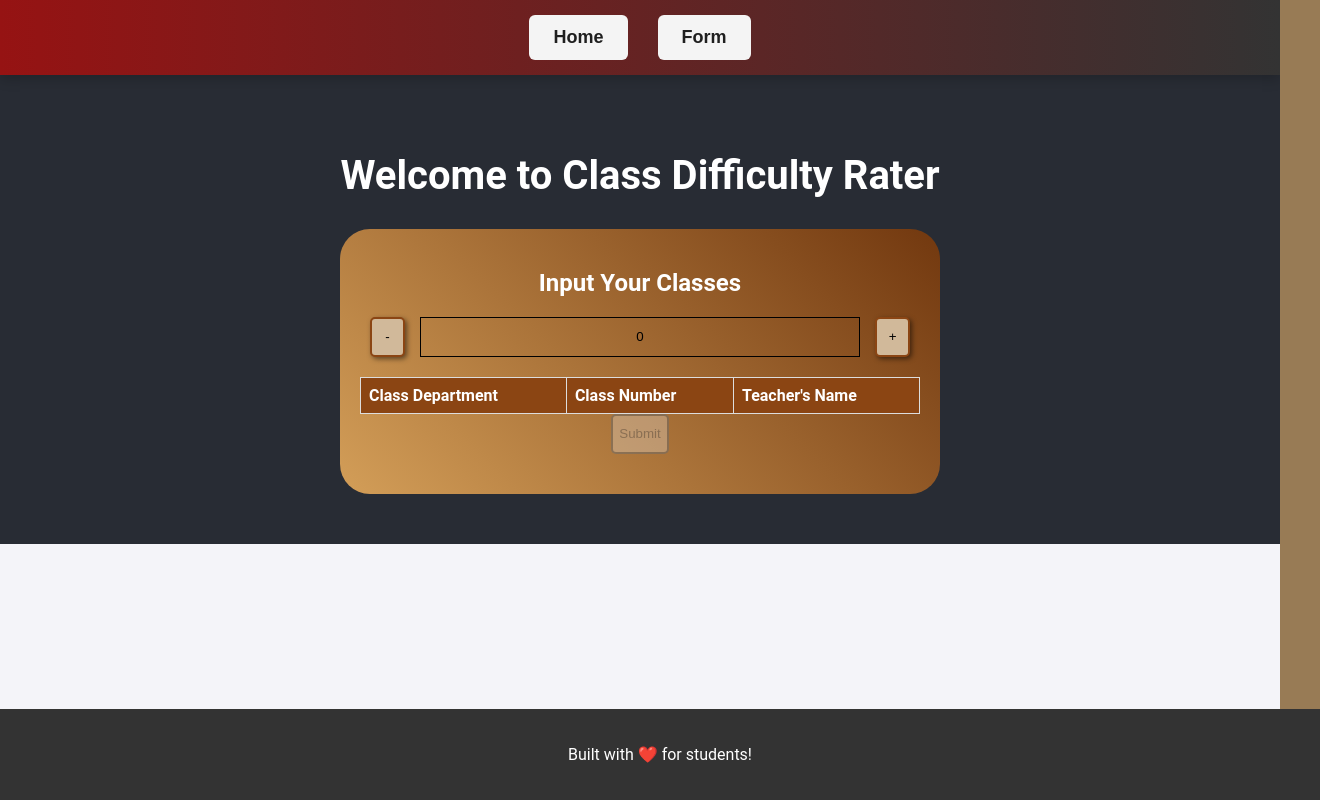
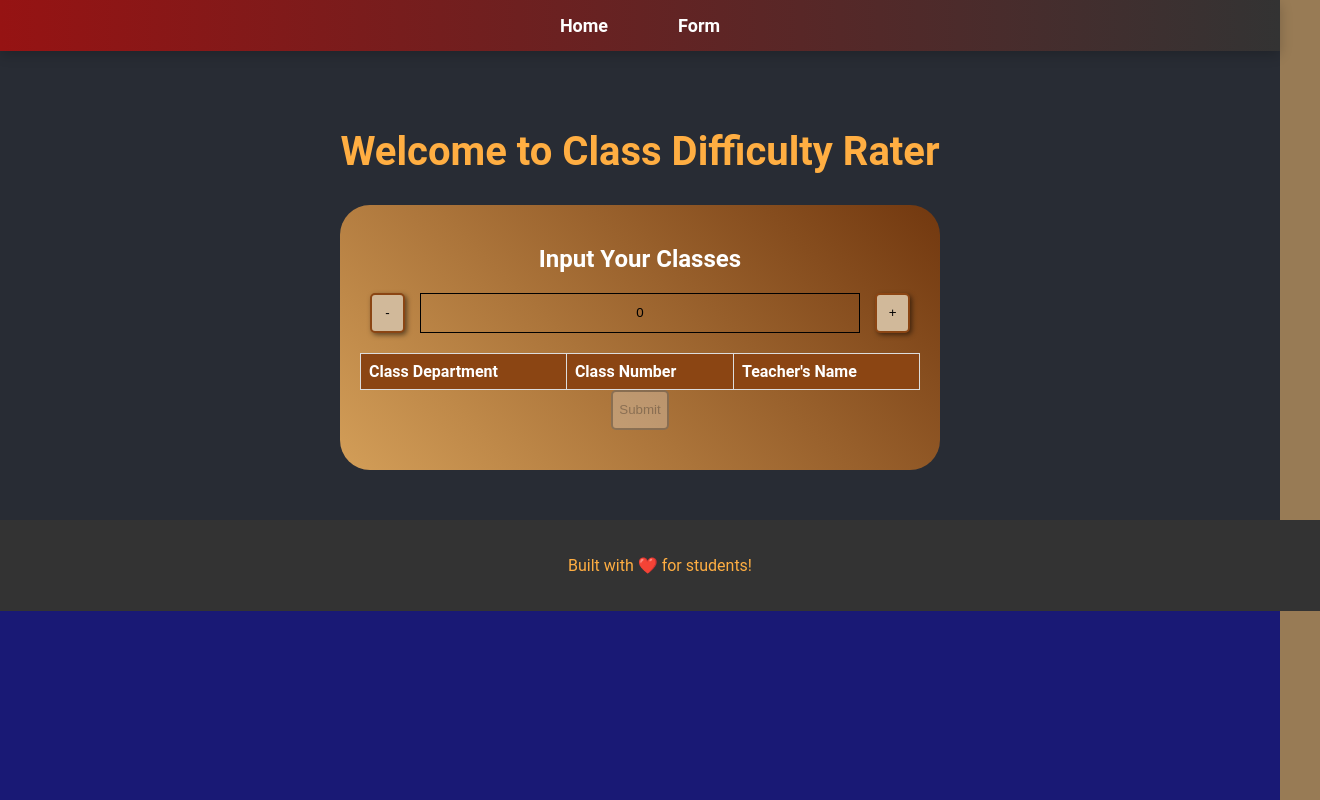
Before and after one commit to athariandre/class-overflow, a React (Create React App) app in the folder frontend/my-app/: page /form in a window 1280 px wide. Shown: the whole page, 1320 px wide, since content can reach past the window. Built offline with nearby package versions, Linux system fonts and the light colour scheme; a web font is replaced by a local one.

Commit message:
new stuff

```diff
--- a/frontend/my-app/src/App.css
+++ b/frontend/my-app/src/App.css
@@ -2,13 +2,13 @@
 body {
   margin: 0;
   font-family: 'Roboto', sans-serif;
-  background-color: #f4f4f9;
+  background-color: #191975; /* Light gray for background consistency */
 }
 
 /* Navbar Styles */
 .Navbar {
   width: 100%;
-  background: linear-gradient(90deg, #961313, #333);
+  background: linear-gradient(90deg, #961313, #333); /* Consistent red to dark gradient */
   display: flex;
   justify-content: center;
   align-items: center;
@@ -19,9 +19,9 @@ body {
   z-index: 1000;
 }
 
-/* Remove bullet points and horizontal list */
+/* Remove bullet points and align items horizontally */
 .app-nav-list {
-  list-style-type: none; /* No bullet points */
+  list-style-type: none;
   display: flex;
   margin: 0;
   padding: 0;
@@ -29,42 +29,34 @@ body {
 
 /* Navbar Items */
 .app-nav-item {
-  margin: 0 15px;
+  margin: 0 20px;
 }
 
-/* Styled Buttons */
-.nav-button {
-  background-color: #f4f4f4; /* Light background for buttons */
-  border: none;
-  padding: 12px 24px;
-  border-radius: 6px;
+/* Navbar Links */
+.app-nav-link {
+  color: #ffffff; /* Consistent white for text */
   font-size: 18px;
   font-weight: bold;
-  color: #1f1f1f;
-  cursor: pointer;
+  text-decoration: none;
+  padding: 10px 15px;
   transition: all 0.3s ease;
+  border-radius: 5px;
 }
 
-.nav-button:hover {
-  background-color: #61dafb;
-  color: #1f1f1f;
-  box-shadow: 0 4px 8px rgba(90, 54, 54, 0.3);
+/* Hover Effect for Links */
+.app-nav-link:hover {
+  background-color: #ffae42; /* Consistent warm tone (orange) for hover */
+  color: #1f1f1f; /* Dark gray for hover text color */
+  box-shadow: 0 4px 8px rgba(0, 0, 0, 0.3);
   transform: scale(1.05);
-  text-shadow: 0 1px 2px rgba(0, 0, 0, 0.2);
-  border-color: #961313; /* Add a slight border highlight on hover */
-  transition: all 0.4s ease-in-out;
-}
-
-.nav-button:focus {
-  outline: none;
-  border: 2px solid #961313;
+  transition: all 0.4s ease;
 }
 
 /* Header Styles */
 .App-header {
   text-align: center;
-  background-color: #282c34;
-  color: white;
+  background-color: #282c34; /* Dark gray background for header */
+  color: #ffae42; /* Consistent orange for header text */
   padding: 50px 0;
 }
 
@@ -73,13 +65,13 @@ body {
   margin-bottom: 30px;
 }
 
-/* Footer */
+/* Footer Styles */
 .App-footer {
   text-align: center;
   padding: 20px;
-  background-color: #333;
-  color: white;
-  position: fixed;
+  background-color: #333; /* Consistent dark background */
+  color: #ffae42; /* Consistent orange for footer text */
+  position: sticky;
   bottom: 0;
   width: 100%;
 }
@@ -91,8 +83,8 @@ body {
     align-items: center;
   }
 
-  .nav-button {
-    padding: 15px;
+  .app-nav-link {
+    padding: 12px;
     font-size: 16px;
     margin: 10px 0;
   }
--- a/frontend/my-app/src/App.js
+++ b/frontend/my-app/src/App.js
@@ -11,14 +11,10 @@ function App() {
       <nav className="Navbar">
         <ul className="app-nav-list">
           <li className="app-nav-item">
-            <Link to="/" className="app-nav-link">
-              <button className="nav-button">Home</button>
-            </Link>
+            <Link to="/" className="app-nav-link">Home</Link>
           </li>
           <li className="app-nav-item">
-            <Link to="/form" className="app-nav-link">
-              <button className="nav-button">Form</button>
-            </Link>
+            <Link to="/form" className="app-nav-link">Form</Link>
           </li>
         </ul>
       </nav>
--- a/frontend/my-app/src/screens/Form.js
+++ b/frontend/my-app/src/screens/Form.js
@@ -5,6 +5,8 @@ const Form = () => {
     const [numClasses, setNumClasses] = useState(0);
     const [classes, setClasses] = useState([]);
     const [isSubmitDisabled, setSubmitDisabled] = useState(true);
+    const [isSubmitted, setIsSubmitted] = useState(false); // New state to track if the form is submitted
+    const [screwedPercentage, setScrewedPercentage] = useState(70); // Default fixed percentage value
 
     useEffect(() => {
         const areAnyInputsEmpty = numClasses === 0 || classes.some(classItem => !classItem.department || !classItem.number || !classItem.teacher);
@@ -30,10 +32,31 @@ const Form = () => {
     };
 
     const handleSubmit = () => {
-        // Perform submit logic here
-        console.log('Form submitted:', classes);
-        // Redirect to the next page or perform any other action
+        // Simulate an API call here in the future
+        // For now, set form as submitted
+        setIsSubmitted(true);
     };
+
+    // Conditionally render form or result
+    if (isSubmitted) {
+        return (
+            <div className="result">
+                <h2>You are {screwedPercentage}% SCREWED!</h2>
+                <h3>Class Details:</h3>
+                <ul>
+                    {classes.map((classItem, index) => (
+                        <li key={index}>
+                            <h4>Class {index + 1}</h4>
+                            <p><strong>Department:</strong> {classItem.department}</p>
+                            <p><strong>Number:</strong> {classItem.number}</p>
+                            <p><strong>Teacher:</strong> {classItem.teacher}</p>
+                            <p><strong>Difficulty Rating:</strong> {Math.floor(Math.random() * 100)}% (this will be fetched from API)</p> {/* For now, it's a random value */}
+                        </li>
+                    ))}
+                </ul>
+            </div>
+        );
+    }
 
     return (
         <div className="Form">
```
